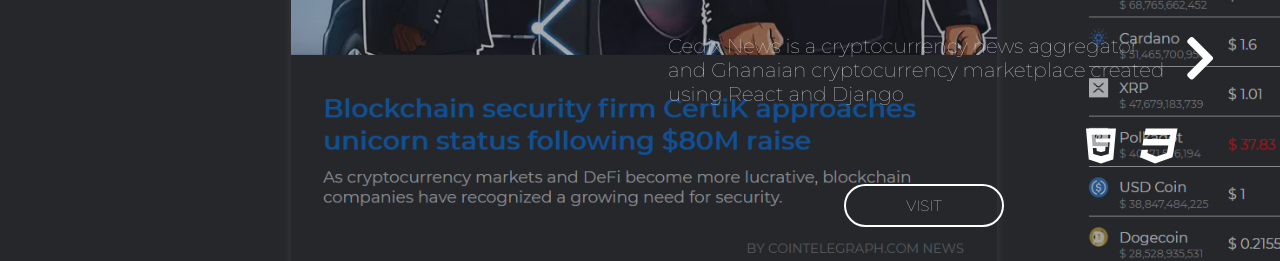
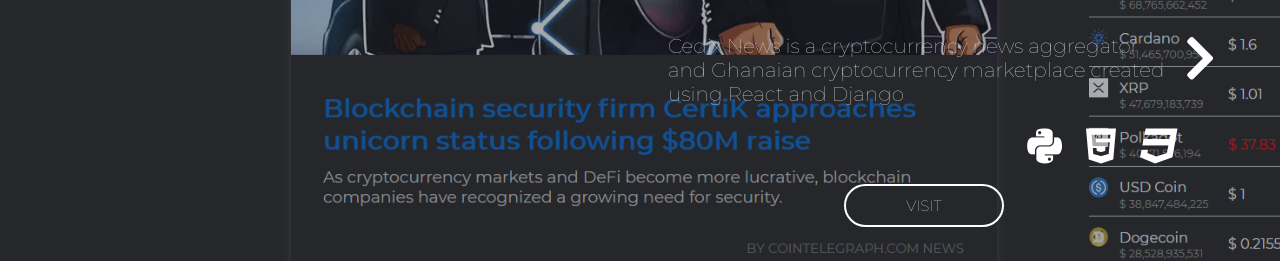
Before and after one commit to DeXtreme/dextreme.github.io, a plain HTML site: page index.html in a window 1280 px wide. Shown: the part 1140-1401 px from the top of the page. Drawn offline with Linux system fonts and the light colour scheme; grey boxes are pictures that could not be loaded.

Commit message:
Add python icon to Cedix project description

```diff
--- a/index.html
+++ b/index.html
@@ -59,6 +59,7 @@
             <h3> Cedix News</h3>
             <p>Cedix News is a cryptocurrency news aggregator and Ghanaian cryptocurrency marketplace created using React and Django</p>
             <div class="project-tech">
+              <i class="fab fa-python"></i>
               <i class="fab fa-html5"></i>
               <i class="fab fa-css3"></i>
             </div>
```
